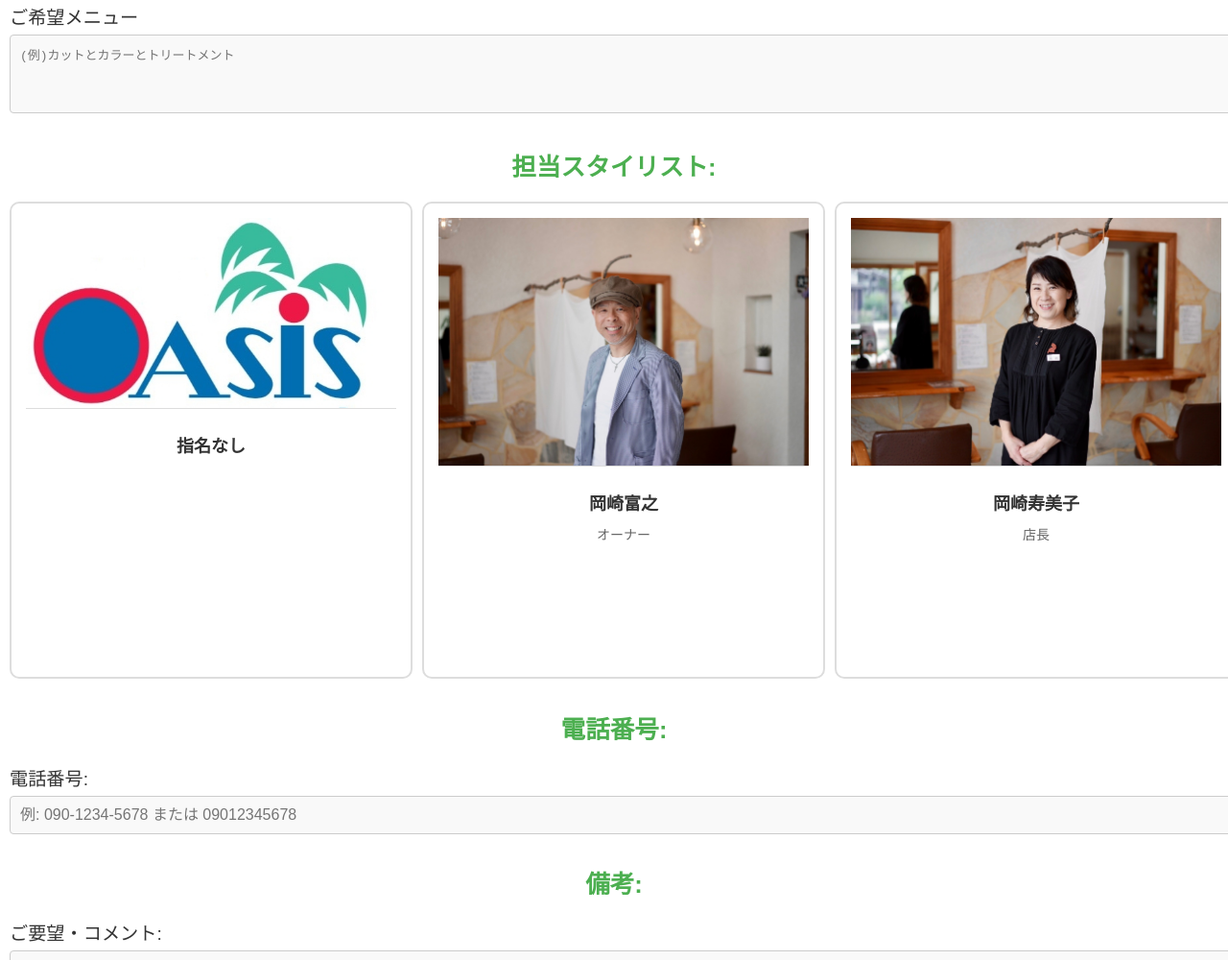
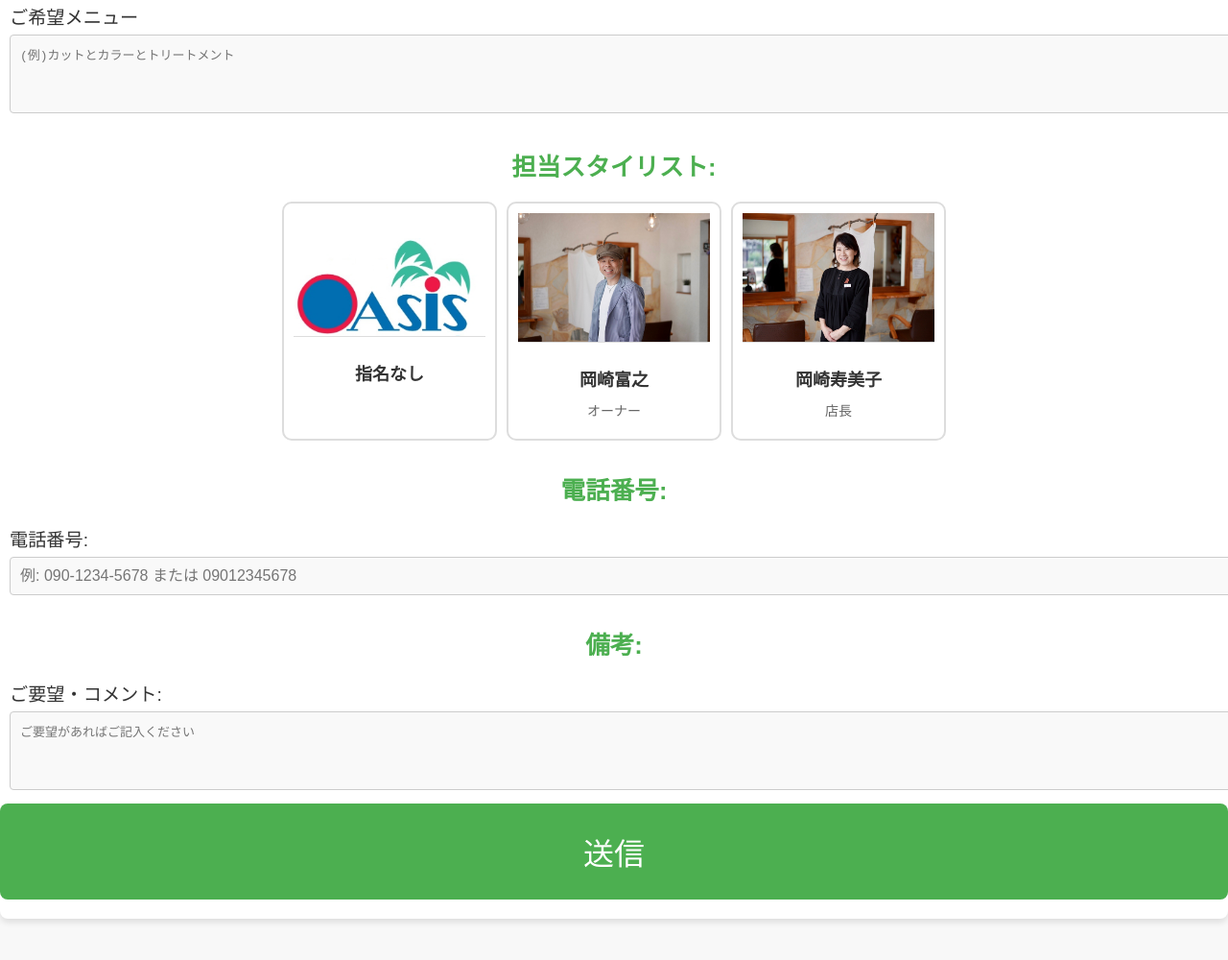
Before and after one commit to ZIN624/OASIS-MAIN, a plain HTML site: page index.html in a window 1280 px wide. Shown: the part 784-1784 px from the top of the page at 96% size. After the commit the page ends 1761 px from the top, so only its background shows below. Drawn offline with Linux system fonts and the light colour scheme.

Commit message:
Update style.css

```diff
--- a/style.css
+++ b/style.css
@@ -79,26 +79,30 @@
 }
 /* スタイリストカードコンテナを横並びに */
 #stylist-container {
-  display: grid;
-  grid-template-columns: repeat(3, 1fr); /* 均等な3列 */
-  gap: 10px; /* カード間のスペース */
+  display: flex;
+  flex-wrap: wrap;
+  justify-content: center;
+  gap: 10px;
   padding: 10px;
-  width: 100%; /* 幅いっぱいに */
-  height: 100%;
 }
 
 /* 個々のカードのスタイル */
 .stylist-card {
+  width: calc(50% - 10px); /* スマートフォン横向きで2列 */
+  max-width: 200px;
+  aspect-ratio: 1 / 1;
   display: flex;
   flex-direction: column;
   align-items: center;
+  justify-content: center;
   text-align: center;
   border: 2px solid #ddd;
   border-radius: 10px;
-  padding: 15px;
-  aspect-ratio: 1 / 1.2; /* カードの縦横比を少し調整 */
-  overflow: hidden;
+  padding: 10px;
+  cursor: pointer;
+  transition: all 0.3s ease;
 }
+
 .stylist-card:hover {
   transform: translateY(-10px); /* ホバーで浮き上がるエフェクト */
 }
```
